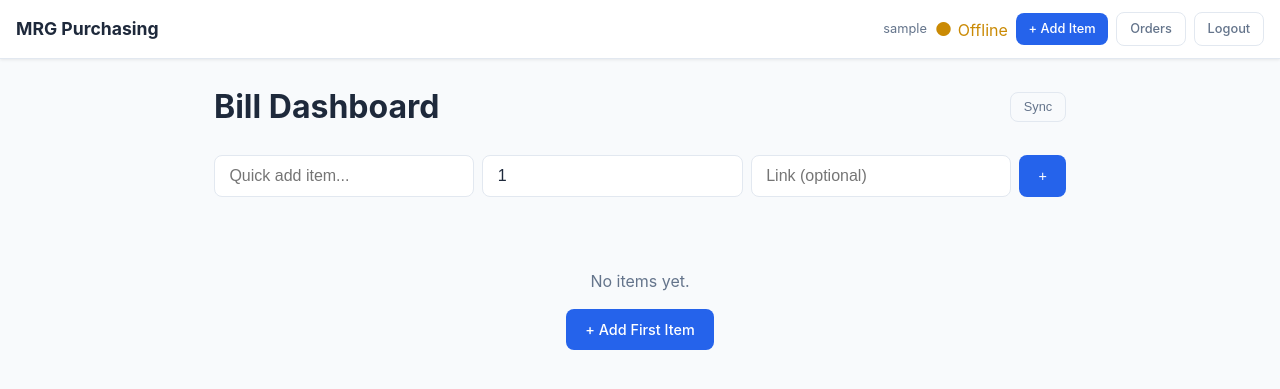
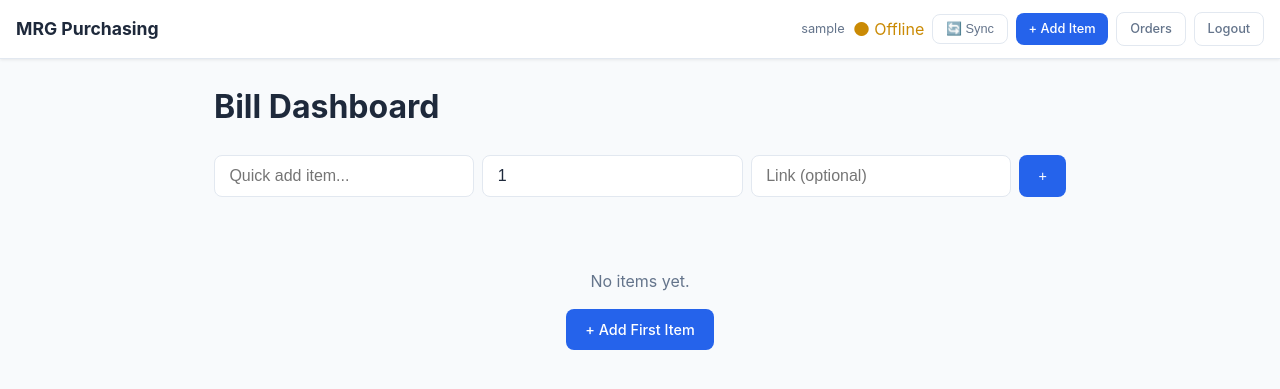
Before and after one commit to gt-marine-robotics-group/finance, a Flask app: page / in a window 1280 px wide. Shown: the top 389 px of the page. Run offline with Flask 3, Linux system fonts and the light colour scheme; the visitor is signed in with stand-in values (Sample User, id 1).

Commit message:
feat(ui): relocate Sync button permanently to global header, make status badge clickable to sync, and remove inline page sync buttons

```diff
--- a/web-app/templates/base.html
+++ b/web-app/templates/base.html
@@ -13,19 +13,39 @@
         <a href="{{ url_for('dashboard') }}" class="nav-brand">MRG Purchasing</a>
         <div class="nav-links">
             <span class="nav-user">{{ session.get('user_name', '') }}</span>
-            <span class="nav-status" id="nav-status" title="Checking...">● <small id="nav-status-label">...</small></span>
+            <span class="nav-status" id="nav-status" title="Click to sync now" onclick="triggerSync()" style="cursor: pointer; user-select: none; display: inline-flex; align-items: center; gap: 0.25rem;">
+                <span id="nav-sync-icon" style="display: inline-block;">●</span> <small id="nav-status-label">...</small>
+            </span>
+            <button type="button" class="btn btn-sm btn-ghost" onclick="triggerSync()" title="Force sync from SharePoint">🔄 Sync</button>
             <a href="{{ url_for('add_item') }}" class="btn btn-sm btn-primary">+ Add Item</a>
             <a href="{{ url_for('view_orders') }}" class="btn btn-sm btn-ghost">Orders</a>
             <a href="{{ url_for('logout') }}" class="btn btn-sm btn-ghost">Logout</a>
         </div>
     </nav>
+    <style>
+        @keyframes spin { 100% { transform: rotate(360deg); } }
+        .spinning { animation: spin 1s linear infinite; }
+    </style>
     <script>
+    function triggerSync() {
+        const icon = document.getElementById('nav-sync-icon');
+        const label = document.getElementById('nav-status-label');
+        if (icon) {
+            icon.textContent = '🔄';
+            icon.classList.add('spinning');
+        }
+        if (label) label.textContent = 'Syncing...';
+        fetch('/sync-onedrive', { method: 'POST' })
+            .then(() => { location.reload(); })
+            .catch(() => { location.reload(); });
+    }
+
     fetch('/status').then(r=>r.json()).then(s=>{
         const dot = document.getElementById('nav-status');
         const label = document.getElementById('nav-status-label');
         if(s.token==='ok') {
             dot.style.color='#16a34a';
-            label.textContent = s.sync_age || 'Synced';
+            label.textContent = (s.sync_age ? s.sync_age + ' ago' : 'Synced');
         } else if(s.token==='expired') {
             dot.style.color='#dc2626';
             label.textContent='Token Expired';
--- a/web-app/templates/dashboard.html
+++ b/web-app/templates/dashboard.html
@@ -5,9 +5,6 @@
 <div class="dashboard">
     <div class="dashboard-header">
         <h1>Bill Dashboard</h1>
-        <form method="POST" action="{{ url_for('force_pull') }}" style="display:inline">
-            <button type="submit" class="btn btn-sm btn-ghost">Sync</button>
-        </form>
     </div>
 
     {# Quick-add bar #}
--- a/web-app/templates/orders.html
+++ b/web-app/templates/orders.html
@@ -6,9 +6,6 @@
     <div class="dashboard-header">
         <h1>Current Orders</h1>
         <div style="display: flex; gap: 0.5rem;">
-            <form method="POST" action="{{ url_for('force_pull') }}" style="display: inline;">
-                <button type="submit" class="btn btn-sm btn-ghost">Sync</button>
-            </form>
             <a href="{{ url_for('create_order') }}" class="btn btn-sm btn-primary">+ Create Order</a>
         </div>
     </div>
```
